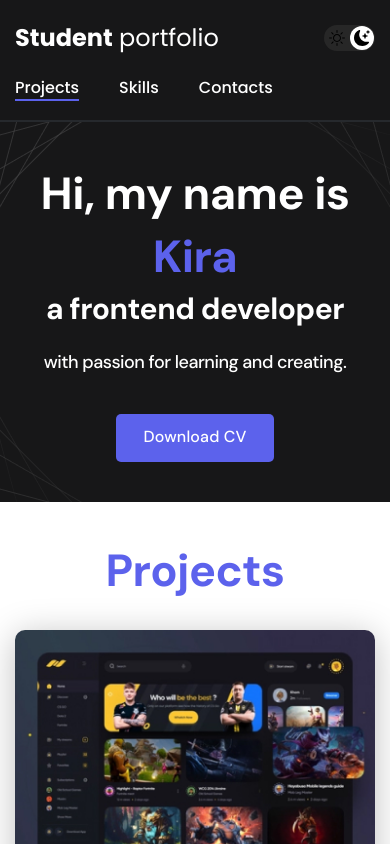
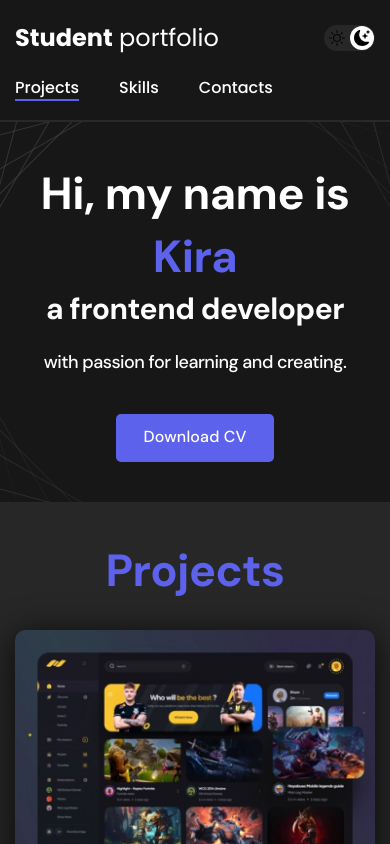
Before and after one commit to kira-bezuhla/student-portfolio, a plain HTML site: page index.html in a window 390 px wide. Both pictures are taken after a click on the button 349 px from the left and 37 px from the top of the page. Shown: the top 844 px of the page. Drawn offline with Linux system fonts and the light colour scheme.

Commit message:
dark theme on css added

```diff
--- a/css/main.css
+++ b/css/main.css
@@ -12,14 +12,31 @@ font-family: 'Poppins', sans-serif;
   --white: #fff;
   --purple: #5c62ec;
   --pureblack: #000;
+  --darkgrey: #272727;
 
-  --text-color: var(--black);
   --dark-bg: var(--black);
   --dark-border: var(--black-border);
   --header-text: var(--white);
   --accent: var(--purple);
+
+  /* Light node */
+  --page-bg:var(--white);
+  --text-color:var(--black);
+
+  --project-card-bg: var(--white);
+  --project-card-text: var(--black);
+
+  --box-shadow: 0px 5px 35px rgba(0, 0, 0, 0.25);
 }
+.dark{
+  /* Dark mode */
+  --page-bg:var(--darkgrey);
+  --text-color:var(--white);
 
+  --project-card-bg: var(--black);
+  --project-card-text: var(--white);
+  --box-shadow: 0px 5px 35px rgba(0, 0, 0, 0.8);
+}
 .none {
   display: none !important;
 }
@@ -27,11 +44,13 @@ html,
 body {
   font-family: "Dm Sans", sans-serif;
   letter-spacing: -0.5px;
-  color: var(--text-color);
 
-  height: 100%;
+  min-height: 100vh;
   display: flex;
   flex-direction: column;
+
+  color: var(--text-color);
+  background-color: var(--page-bg);
 }
 
 .container {
@@ -122,7 +141,7 @@ body {
   width: 51px;
   height: 26px;
 
-  background-color: #272727;
+  background-color: var(--darkgrey);
   border-radius: 50px;
   padding: 5px;
 
@@ -228,10 +247,12 @@ left: 26px;
 
   height: 48px;
   padding: 12px 20px;
-  border: 1px solid var(--pureblack);
   border-radius: 5px;
 
+  border: 1px solid var(--pureblack);
+  background-color: var(--white);
   color: var(--pureblack);
+
   font-size: 16px;
   font-weight: 500;
   letter-spacing: 0.15px;
@@ -259,9 +280,11 @@ left: 26px;
 }
 .project {
   max-width: 370px;
-  background-color: var(--white);
-  box-shadow: 0px 5px 35px rgba(0, 0, 0, 0.25);
+  background-color: var(--project-card-bg);
+  box-shadow: var(--box-shadow);
   border-radius: 10px;
+
+
   transition: opacity 0.2s ease-in;
 }
 .project a:hover {
@@ -277,7 +300,7 @@ left: 26px;
   font-weight: 700;
   line-height: 1.3;
 
-  color: var(--black);
+  color: var(--project-card-text);
 }
 /* Project details */
 .project-details {
--- a/js/main.js
+++ b/js/main.js
@@ -2,4 +2,5 @@ const btnDarkMode = document.querySelector('.dark-mode-btn')
 
 btnDarkMode.onclick = function (){
     btnDarkMode.classList.toggle("dark-mode-btn--active")
+    document.body.classList.toggle("dark")
 }
```
